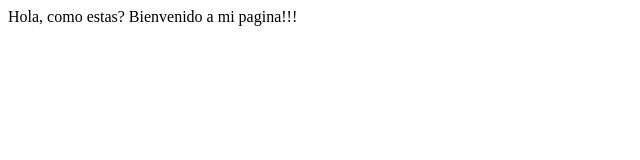
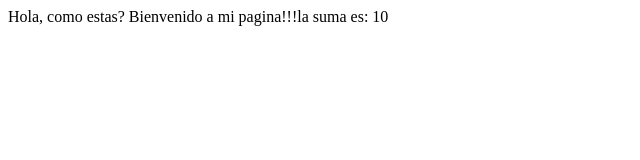
Before and after one commit to JotaPeCreator/session13, a plain HTML site: page index.html in a window 1280 px wide. Shown: the whole page, without its empty margins (0-640 px from the left). Drawn offline with Linux system fonts and the light colour scheme.

Commit message:
funcion con parametros2

```diff
--- a/index.html
+++ b/index.html
@@ -21,7 +21,7 @@
             return a+b;
         }
         let resultado = sumar(7,3);
-        document.write("la suma es: ",suma);
+        document.write("la suma es: ",resultado);
     </script>
 
 </body>
```
